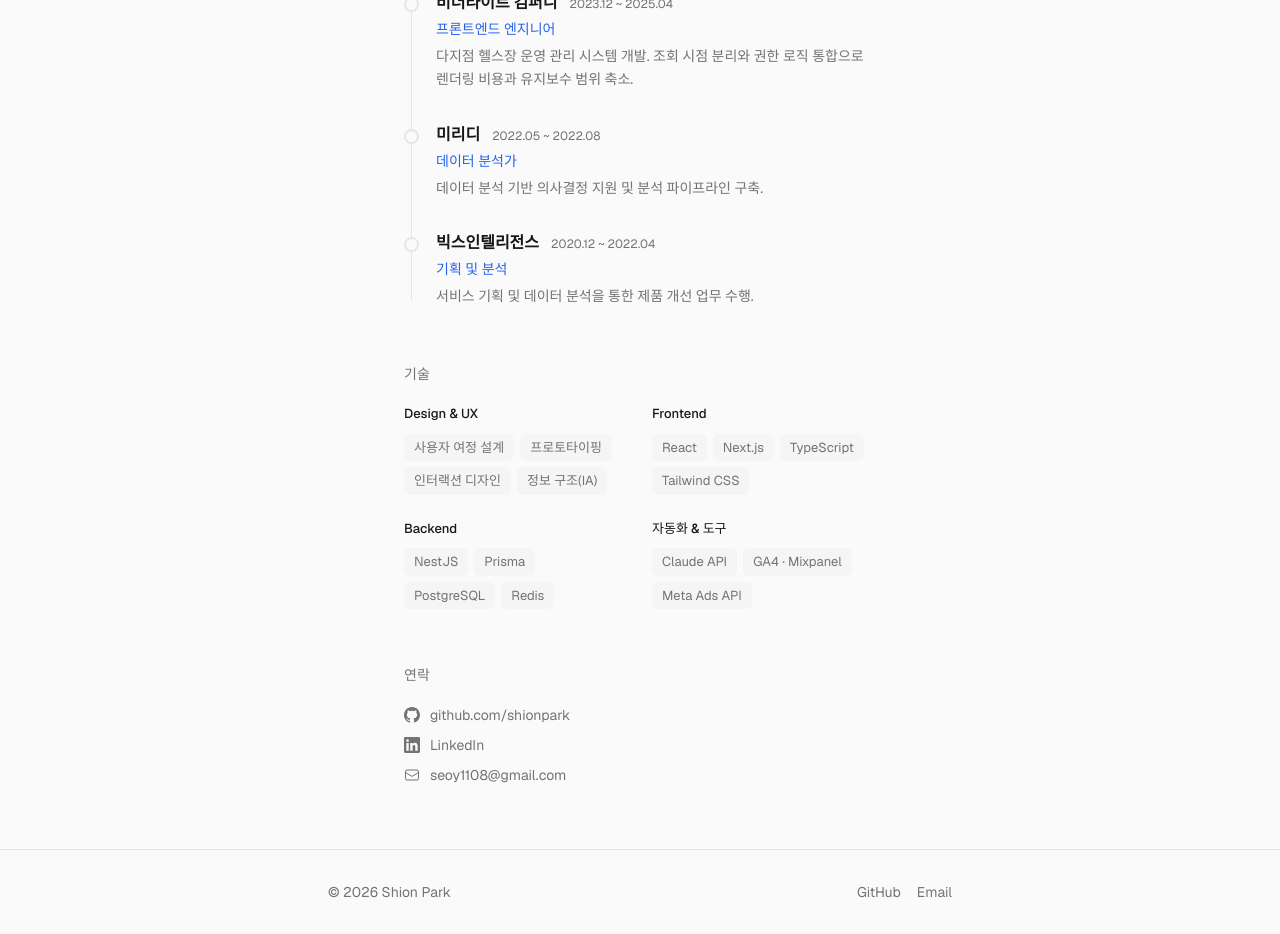
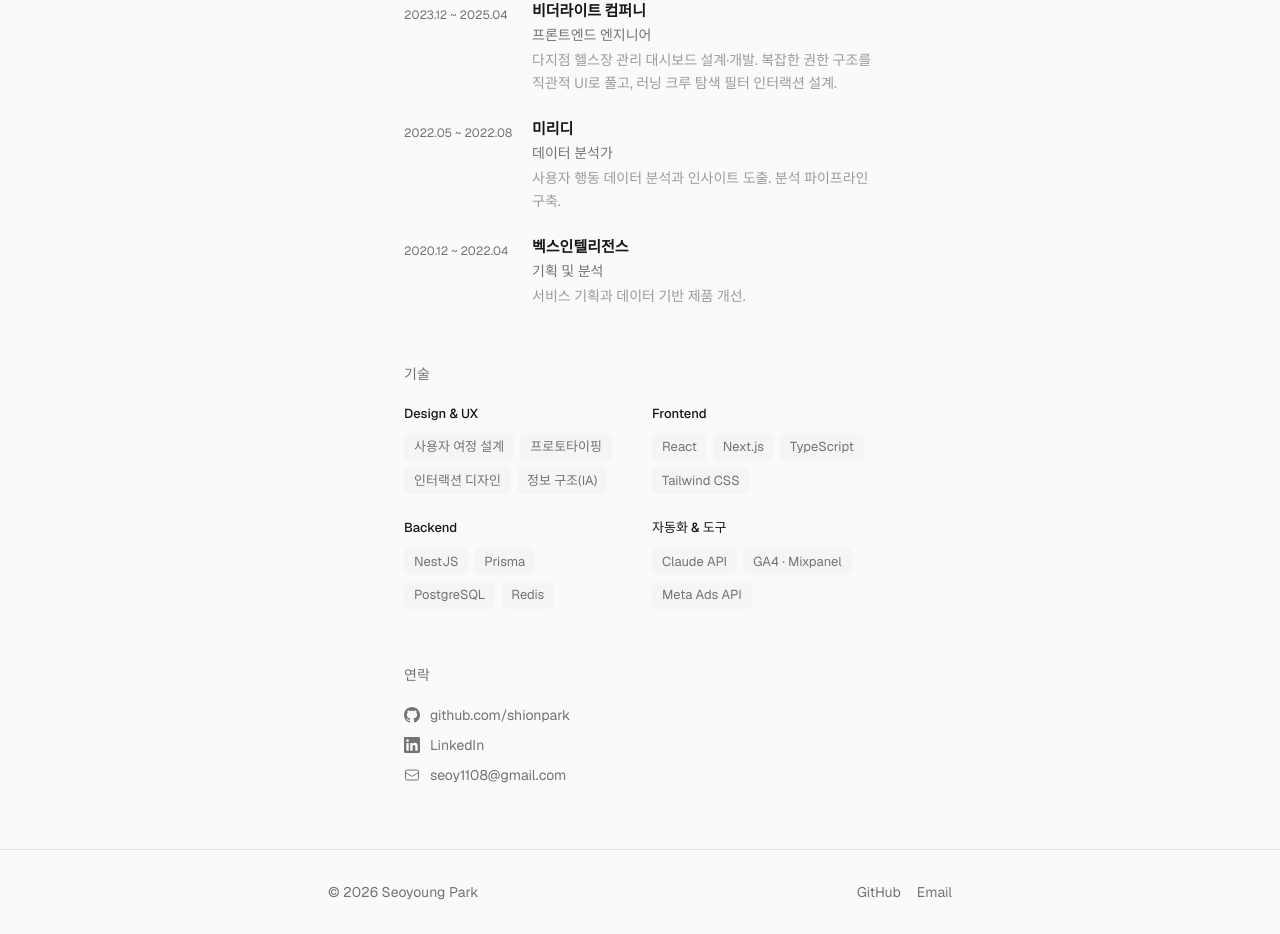
Before and after one commit to shionpark/shion-blog, a Next.js app: page /about in a window 1280 px wide. Shown: the part 600-1534 px from the top of the page. Built offline with nearby package versions, Linux system fonts and the light colour scheme.

Commit message:
fix: 프로필 정보 수정 (Seoyoung Park, 벡스인텔리전스, LinkedIn)

```diff
--- a/src/app/layout.tsx
+++ b/src/app/layout.tsx
@@ -19,23 +19,23 @@
 export const metadata: Metadata = {
   metadataBase: new URL("https://shion-blog.vercel.app"),
   title: {
-    default: "Shion Park",
-    template: "%s | Shion Park",
+    default: "Seoyoung Park",
+    template: "%s | Seoyoung Park",
   },
   description:
     "데이터와 AI를 활용해 제품과 운영을 자동화하는 풀스택 개발자",
   openGraph: {
-    title: "Shion Park",
+    title: "Seoyoung Park",
     description:
       "데이터와 AI를 활용해 제품과 운영을 자동화하는 풀스택 개발자",
     url: "https://shion-blog.vercel.app",
-    siteName: "Shion Park",
+    siteName: "Seoyoung Park",
     locale: "ko_KR",
     type: "website",
   },
   twitter: {
     card: "summary",
-    title: "Shion Park",
+    title: "Seoyoung Park",
     description:
       "데이터와 AI를 활용해 제품과 운영을 자동화하는 풀스택 개발자",
   },
--- a/src/components/career-timeline.tsx
+++ b/src/components/career-timeline.tsx
@@ -9,10 +9,10 @@
 const CAREER: CareerEntry[] = [
   {
     company: "인톡",
-    role: "풀스택 개발자",
+    role: "풀스택 엔지니어",
     period: "2026.03 ~ 현재",
     description:
-      "보험 전문가를 위한 AI 교육 플랫폼 개발. 외부 API 연동, AI 콘텐츠 자동 생성, UTM 캠페인 분석 엔진 설계·구현.",
+      "보험 설계사 매칭 플랫폼과 AI 교육 플랫폼의 설계·구현. 매칭 스코어 시스템, 7단계 온보딩, AI 콘텐츠 자동화, 캠페인 분석 엔진.",
     isCurrent: true,
   },
   {
@@ -20,58 +20,50 @@
     role: "프론트엔드 엔지니어",
     period: "2023.12 ~ 2025.04",
     description:
-      "다지점 헬스장 운영 관리 시스템 개발. 조회 시점 분리와 권한 로직 통합으로 렌더링 비용과 유지보수 범위 축소.",
+      "다지점 헬스장 관리 대시보드 설계·개발. 복잡한 권한 구조를 직관적 UI로 풀고, 러닝 크루 탐색 필터 인터랙션 설계.",
     isCurrent: false,
   },
   {
     company: "미리디",
     role: "데이터 분석가",
     period: "2022.05 ~ 2022.08",
-    description: "데이터 분석 기반 의사결정 지원 및 분석 파이프라인 구축.",
+    description: "사용자 행동 데이터 분석과 인사이트 도출. 분석 파이프라인 구축.",
     isCurrent: false,
   },
   {
-    company: "빅스인텔리전스",
+    company: "벡스인텔리전스",
     role: "기획 및 분석",
     period: "2020.12 ~ 2022.04",
-    description: "서비스 기획 및 데이터 분석을 통한 제품 개선 업무 수행.",
+    description: "서비스 기획과 데이터 기반 제품 개선.",
     isCurrent: false,
   },
 ];
 
 export function CareerTimeline() {
   return (
-    <div className="relative">
-      {/* 타임라인 세로선 */}
-      <div className="absolute left-[7px] top-2 bottom-2 w-px bg-border" />
+    <div className="flex flex-col gap-6">
+      {CAREER.map((entry) => (
+        <div key={entry.company} className="flex gap-4">
+          {/* 좌측: 기간 */}
+          <div className="w-28 shrink-0 pt-0.5">
+            <span className="text-xs text-muted-foreground">{entry.period}</span>
+          </div>
 
-      <div className="flex flex-col gap-8">
-        {CAREER.map((entry) => (
-          <div key={entry.company} className="relative pl-8">
-            {/* 타임라인 점 */}
-            <div
-              className={`absolute left-0 top-1.5 w-[15px] h-[15px] rounded-full border-2 ${
-                entry.isCurrent
-                  ? "border-accent bg-accent/20"
-                  : "border-border bg-background"
-              }`}
-            />
-
-            <div>
-              <div className="flex items-baseline gap-3 mb-1">
-                <h3 className="font-semibold">{entry.company}</h3>
-                <span className="text-xs text-muted-foreground">
-                  {entry.period}
-                </span>
-              </div>
-              <p className="text-sm text-accent mb-1.5">{entry.role}</p>
-              <p className="text-sm text-muted-foreground leading-relaxed">
-                {entry.description}
-              </p>
+          {/* 우측: 내용 */}
+          <div className="flex-1 min-w-0">
+            <div className="flex items-baseline gap-2 mb-0.5">
+              <h3 className="text-[15px] font-semibold">{entry.company}</h3>
+              {entry.isCurrent && (
+                <span className="text-[11px] text-accent font-medium">현재</span>
+              )}
             </div>
+            <p className="text-sm text-muted-foreground mb-1">{entry.role}</p>
+            <p className="text-sm text-muted-foreground/70 leading-relaxed">
+              {entry.description}
+            </p>
           </div>
-        ))}
-      </div>
+        </div>
+      ))}
     </div>
   );
 }
--- a/src/components/footer.tsx
+++ b/src/components/footer.tsx
@@ -2,7 +2,7 @@
   return (
     <footer className="border-t border-border mt-auto">
       <div className="max-w-2xl mx-auto px-6 py-8 flex items-center justify-between text-sm text-muted-foreground">
-        <span>&copy; {new Date().getFullYear()} Shion Park</span>
+        <span>&copy; {new Date().getFullYear()} Seoyoung Park</span>
         <div className="flex items-center gap-4">
           <a
             href="https://github.com/shionpark"
```
